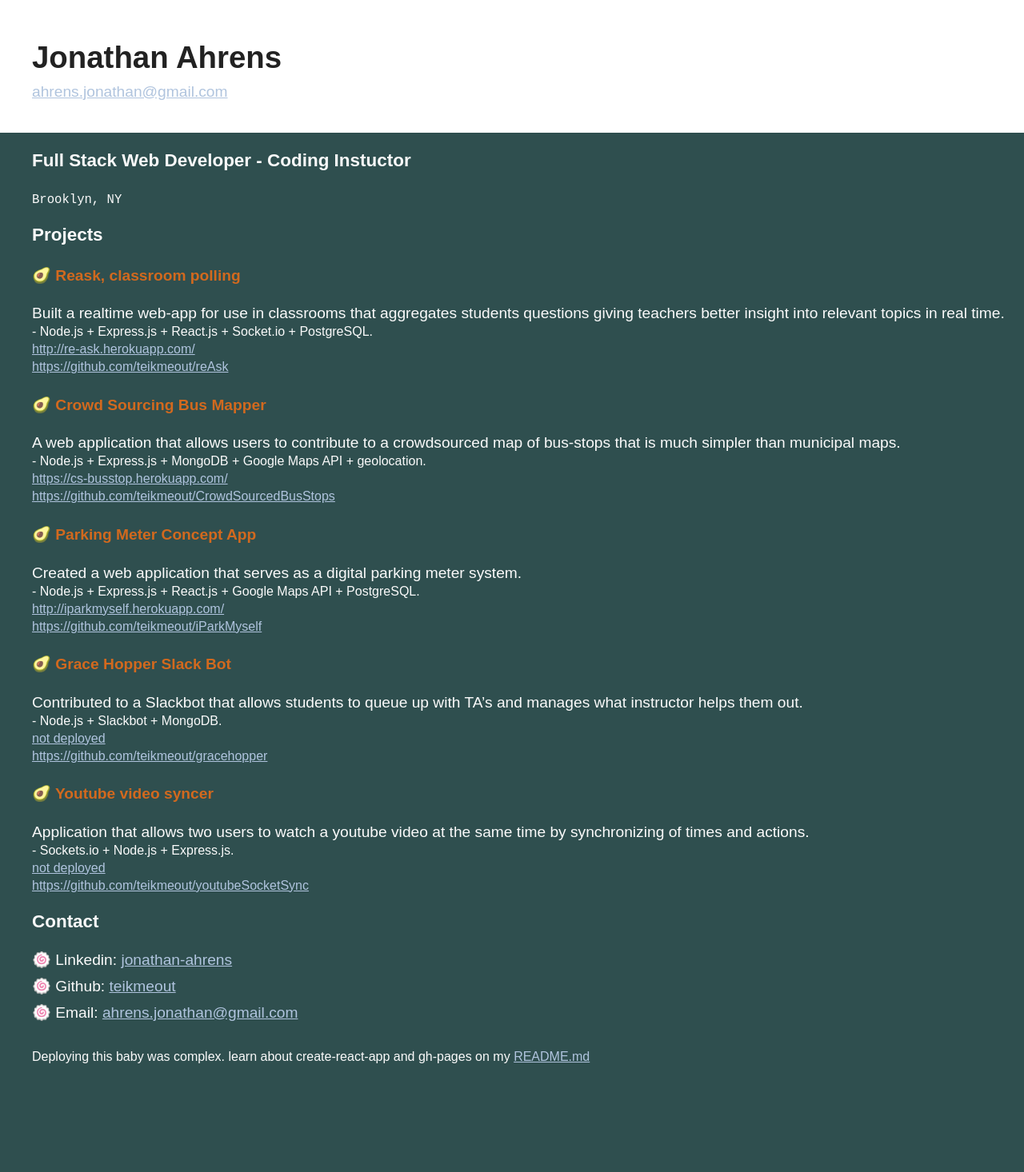
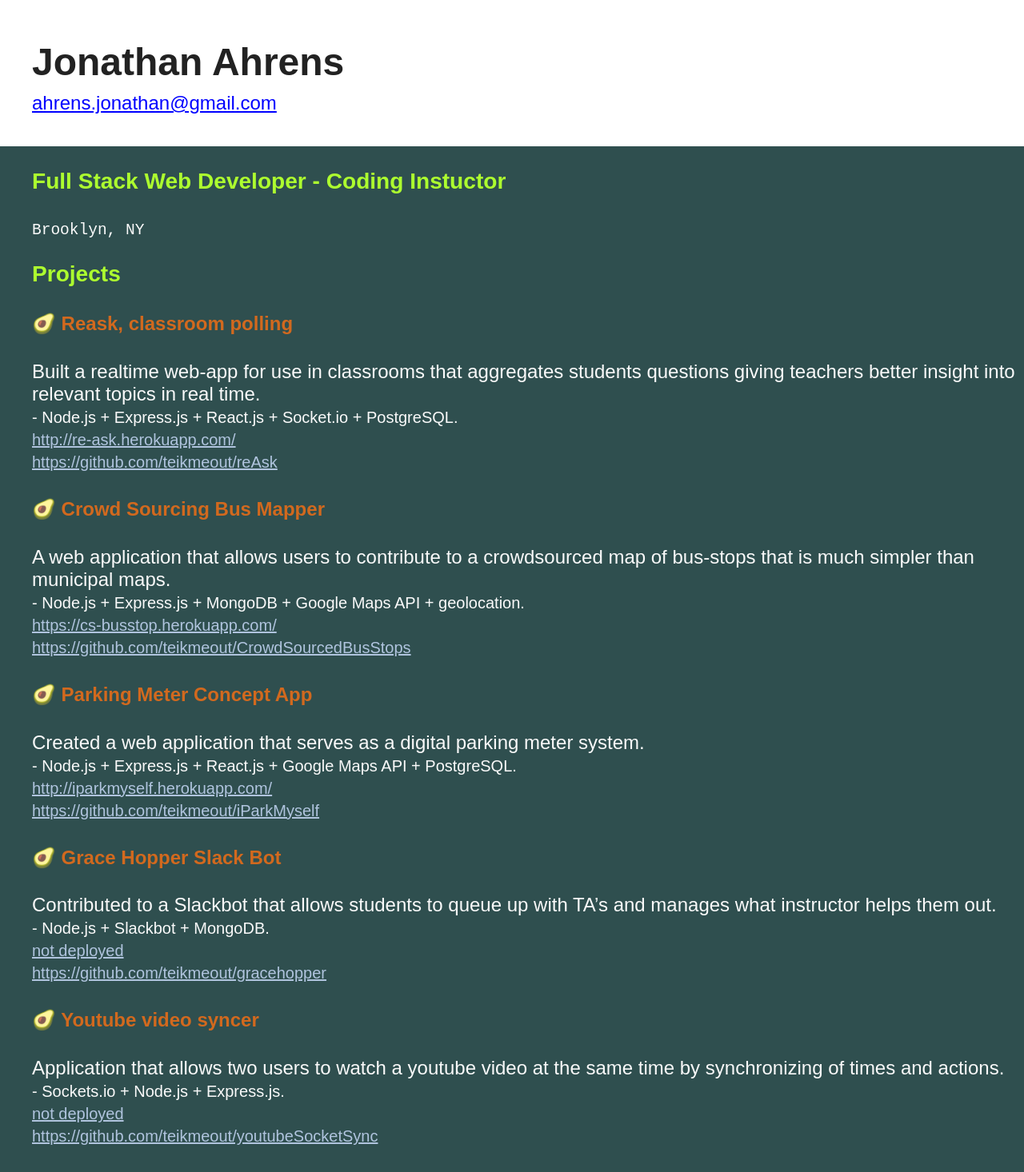
Before and after one commit to teikmeout/teikmeout.github.io, a React (Create React App) app: page / in a window 1280 px wide. Shown: the top 1466 px of the page at 80% size. Before the commit the page ends 1372 px from the top, so only its background shows below. Built offline with nearby package versions, Linux system fonts and the light colour scheme.

Commit message:
layout and header space

```diff
--- a/src/App.css
+++ b/src/App.css
@@ -8,10 +8,22 @@ h2 {
   font-size: 200%;
 }
 
+h3 {
+  color: greenyellow;
+}
+
 header {
   padding: 40px;
   background-color: #FFFFFF;
   color: #222;
+}
+
+.email:link, .email:visited {
+  color: blue;
+}
+
+.email:hover {
+  color: lime;
 }
 
 main {
--- a/src/App.js
+++ b/src/App.js
@@ -60,7 +60,7 @@ class App extends Component {
       <div className="cont border">
         <header>
           <h1>Jonathan Ahrens</h1>
-          <a href="mailto:ahrens.jonathan@gmail.com">ahrens.jonathan@gmail.com</a>
+          <a className="email" href="mailto:ahrens.jonathan@gmail.com">ahrens.jonathan@gmail.com</a>
         </header>
         <main>
           <h3>Full Stack Web Developer - Coding Instuctor</h3>
@@ -77,7 +77,7 @@ class App extends Component {
           <div className="contact-info"><span aria-label="avo" role="img">🍥</span> Github: <a className="bottom-link" href="https://github.com/teikmeout">teikmeout</a></div>
           <div className="contact-info"><span aria-label="avo" role="img">🍥</span> Email: <a className="bottom-link" href="mailto:ahrens.jonathan@gmail.com">ahrens.jonathan@gmail.com</a></div>
           <br/>
-          <small>Deploying this baby was complex. learn about create-react-app and gh-pages on my <a href="https://github.com/teikmeout/teikmeout.github.io/blob/create-react-app/README.md">README.md</a></small>
+          <small>Finding how to deploy this baby was complex. Learn about create-react-app and "gh-pages user page" on my <a href="https://github.com/teikmeout/teikmeout.github.io/blob/create-react-app/README.md">README</a></small>
         </main>
       </div>
     );
--- a/src/index.css
+++ b/src/index.css
@@ -6,7 +6,7 @@ html {
   /*not defining height helped me keep this a little more responsive*/
   margin: 0;
   /*padding: 25px;*/
-  font-size: 120%;
+  font-size: 150%;
 }
 
 body {
```
